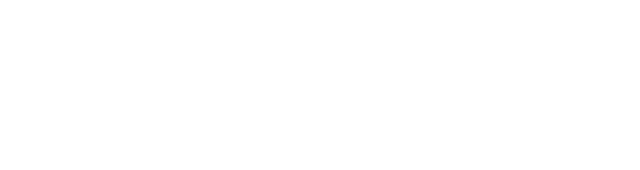
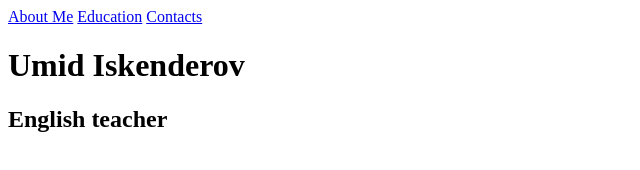
Before and after one commit to umidiskenderov/rsschool-cv, a plain HTML site: page index.html in a window 1280 px wide. Shown: the whole page, without its empty margins (0-640 px from the left). Drawn offline with Linux system fonts and the light colour scheme.

Commit message:
feat: add header

```diff
--- a/index.html
+++ b/index.html
@@ -4,7 +4,20 @@
     <meta charset="UTF-8">
     <meta http-equiv="X-UA-Compatible" content="IE=edge">
     <meta name="viewport" content="width=device-width, initial-scale=1.0">
-    <title>Document</title>
+    <title>Curriculum vitae</title>
 </head>
-<body></body>
+<body>
+    <header>
+        <nav class="hedaer">
+            <a class="nav-item" href="#about">About Me</a>
+            <a class="nav-item" href="#education">Education</a>
+            <a class="nav-item" href="#contact">Contacts</a>
+        </nav>
+    </header>
+    <main>
+        <h1>Umid Iskenderov</h1>
+        <h2 class="job">English teacher</h2>
+    </main>
+    <footer></footer>
+</body>
 </html>
```
